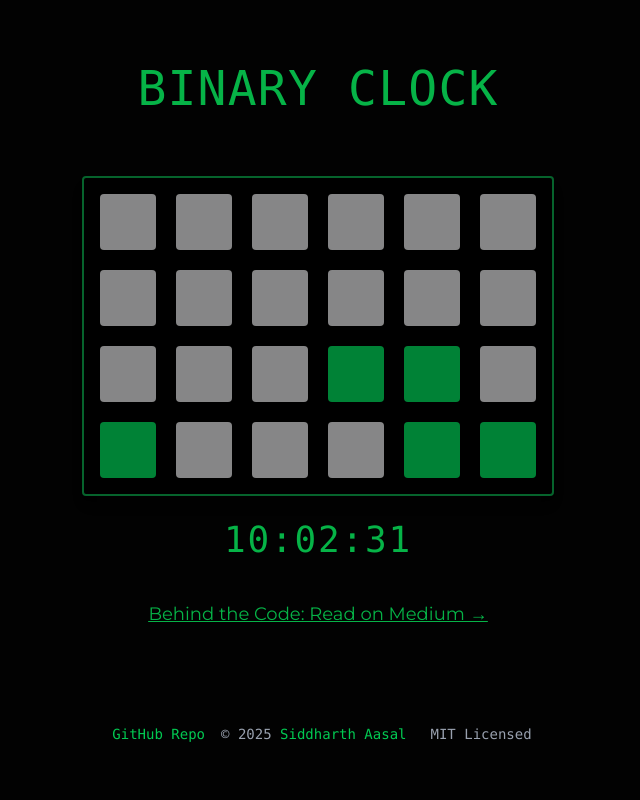
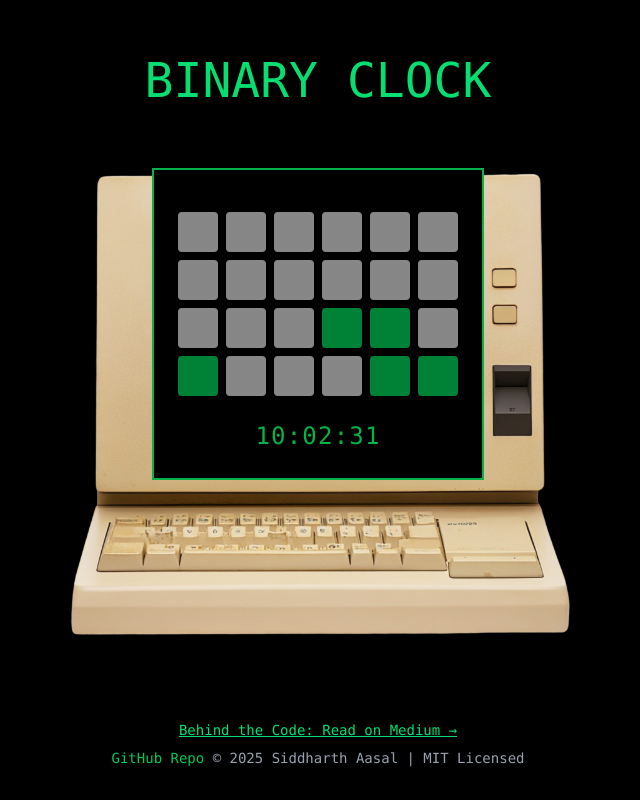
Before and after one commit to siddharthaasal/binary-clock, a React (Vite) app: page / in a window 1280 px wide. Shown: the whole page, without its empty margins (322-962 px from the left). Built offline with nearby package versions, Linux system fonts and the light colour scheme.

Commit message:
Retro Design Added

```diff
--- a/src/App.tsx
+++ b/src/App.tsx
@@ -1,33 +1,31 @@
-import "./index.css";
+import './index.css'
 import { useState, useEffect } from "react";
 
 function App() {
-  const [grid, setGrid] = useState(
-    Array(4)
-      .fill("")
-      .map(() => Array(6).fill(""))
-  );
+
+  const [grid, setGrid] = useState(Array(4).fill("").map(() => Array(6).fill("")));
   const [currTime, setCurrTime] = useState("");
   const [currBinaryTime, setCurrBinaryTime] = useState<string[]>([]);
 
   useEffect(() => {
     const interval = setInterval(updateTimes, 1000);
-    return () => clearInterval(interval);
-  }, []);
+    return () => clearInterval(interval)
+  }, [])
 
   useEffect(() => {
     updateGrid();
-  }, [currBinaryTime]);
+  }, [currBinaryTime])
 
   function updateTimes() {
     const now = new Date();
-    const hr = now.getHours().toString().padStart(2, "0");
-    const min = now.getMinutes().toString().padStart(2, "0");
-    const sec = now.getSeconds().toString().padStart(2, "0");
+
+    const hr = now.getHours().toString().padStart(2, '0');
+    const min = now.getMinutes().toString().padStart(2, '0');
+    const sec = now.getSeconds().toString().padStart(2, '0');
     const time = hr + ":" + min + ":" + sec;
 
     const binaryTime = [hr, min, sec].flatMap((unit) =>
-      unit.split("").map((digit) => Number(digit).toString(2).padStart(4, "0"))
+      unit.split("").map((digit) => Number(digit).toString(2).padStart(4, '0'))
     );
 
     setCurrTime(time);
@@ -35,9 +33,7 @@ function App() {
   }
 
   function updateGrid() {
-    const newGrid = Array(4)
-      .fill("")
-      .map(() => Array(6).fill(""));
+    const newGrid = Array(4).fill("").map(() => Array(6).fill(""));
 
     currBinaryTime.forEach((binary: any, col: any) => {
       binary.split("").forEach((bit: any, row: any) => {
@@ -49,70 +45,55 @@ function App() {
   }
 
   return (
-    <>
-      <div className="min-h-screen bg-[#020202] flex flex-col items-center p-4">
-        {/* Title */}
-        <h1 className="text-3xl sm:text-4xl md:text-5xl font-mono text-[#06b347] uppercase tracking-wide mt-12">
-          Binary Clock
+    <div className="bg-black min-h-screen flex items-center justify-center">
+      {/* Vintage Computer Background */}
+      <div className="relative flex items-center justify-center min-h-screen bg-black">
+        <img
+          src="/Retro2.png"
+          alt="Retro Computer"
+          style={{ transform: "scale(1.0)" }}
+          className="w-[50%] transform scale-100"
+        />
+        {/* Title*/}
+        <h1 className='absolute top-14 left-1/2 -translate-x-1/2 text-green-400 font-mono'
+          style={{ fontSize: "3rem", lineHeight: "1.0"}}>
+        BINARY CLOCK
         </h1>
-        {/* Binary Clock Container */}
-        <div className="relative flex flex-col items-center mx-auto mt-12 p-4 max-w-md sm:max-w-lg md:max-w-xl lg:max-w-2xl">
-          {/* Binary Clock Frame */}
-          <div className="grid grid-cols-6 gap-2 sm:gap-3 md:gap-4 lg:gap-5 p-4 border-2 border-[#06632c] bg-black shadow-lg rounded-sm">
+        {/* Binary Clock Screen */}
+        <div className="absolute top-[21%] left-[37%] w-[26%] h-[39%] bg-black border-2 border-[#06b347] flex flex-col items-center justify-center">
+          {/* Binary Grid */}
+          <div className="grid grid-cols-6 gap-2 p-4">
             {grid.map((row, rowIndex) =>
               row.map((cell, colIndex) => (
                 <div
                   key={`${rowIndex}-${colIndex}`}
-                  className={`transition-all shadow-sm rounded-sm
-                    w-6 h-6 sm:w-8 sm:h-8 md:w-10 md:h-10 lg:w-12 lg:h-12 xl:w-14 xl:h-14
-                    ${cell == "1" ? "bg-green-700" : "bg-[#868687]"}`}
+                  className={`w-10 h-10 transition-all shadow-sm rounded-sm
+                    ${cell == 1 ? "bg-green-700" : "bg-[#868687]"}`}
                 />
               ))
             )}
           </div>
 
-          <div className="mt-6 text-xl sm:text-2xl md:text-3xl lg:text-4xl font-mono text-[#06b347] tracking-wider">
+          {/* Digital Time Display */}
+          <div className="mt-2 text-2xl font-mono text-[#06b347] tracking-wider">
             {currTime}
           </div>
         </div>
-        {/* Digital Time Display - Outside the Box */}
-        <div className="mt-6 text-lg text-[#06b347] underline cursor-pointer hover:text-green-600">
-          <a
-            href="https://medium.com/your-blog-link"
-            target="_blank"
-            rel="noopener noreferrer"
-          >
-            Behind the Code: Read on Medium →
-          </a>
+      </div>
+
+      {/* Footer */}
+      <footer className="absolute bottom-8 text-center text-sm text-gray-400 w-full">
+        <a href="#" className="text-green-400 underline hover:text-green-400 font-mono">
+          Behind the Code: Read on Medium →
+        </a>
+        <div className="mt-2 font-mono">
+          <a href="https://github.com/SiddharthAasal/binary-clock" className="text-green-500 hover:underline">
+            GitHub Repo
+          </a>  &copy; 2025 Siddharth Aasal | MIT Licensed
         </div>
-
-        <footer className="w-full relative mt-24 bg-[#020202] text-center text-gray-400 text-sm">
-          <p className="flex justify-center gap-4">
-            <a
-              href="https://github.com/SiddharthAasal/binary-clock"
-              target="_blank"
-              rel="noopener noreferrer"
-              className="text-green-500 hover:underline ml-2 font-mono"
-            >
-              GitHub Repo
-            </a>
-            <span className="font-mono">
-              © 2025{" "}
-              <a
-                href="https://github.com/SiddharthAasal"
-                target="_blank"
-                rel="noopener noreferrer"
-                className="text-green-500 hover:underline font-mono"
-              >
-                Siddharth Aasal
-              </a>
-            </span>
-            <span className="ml-2 font-mono">MIT Licensed</span>
-          </p>
-        </footer>
-      </div>
-    </>
+      </footer>
+    </div>
   );
 }
 
-export default App;
+export default App
```
Also changed, not shown: public/Retro1.png (added), public/Retro2.png (added).
